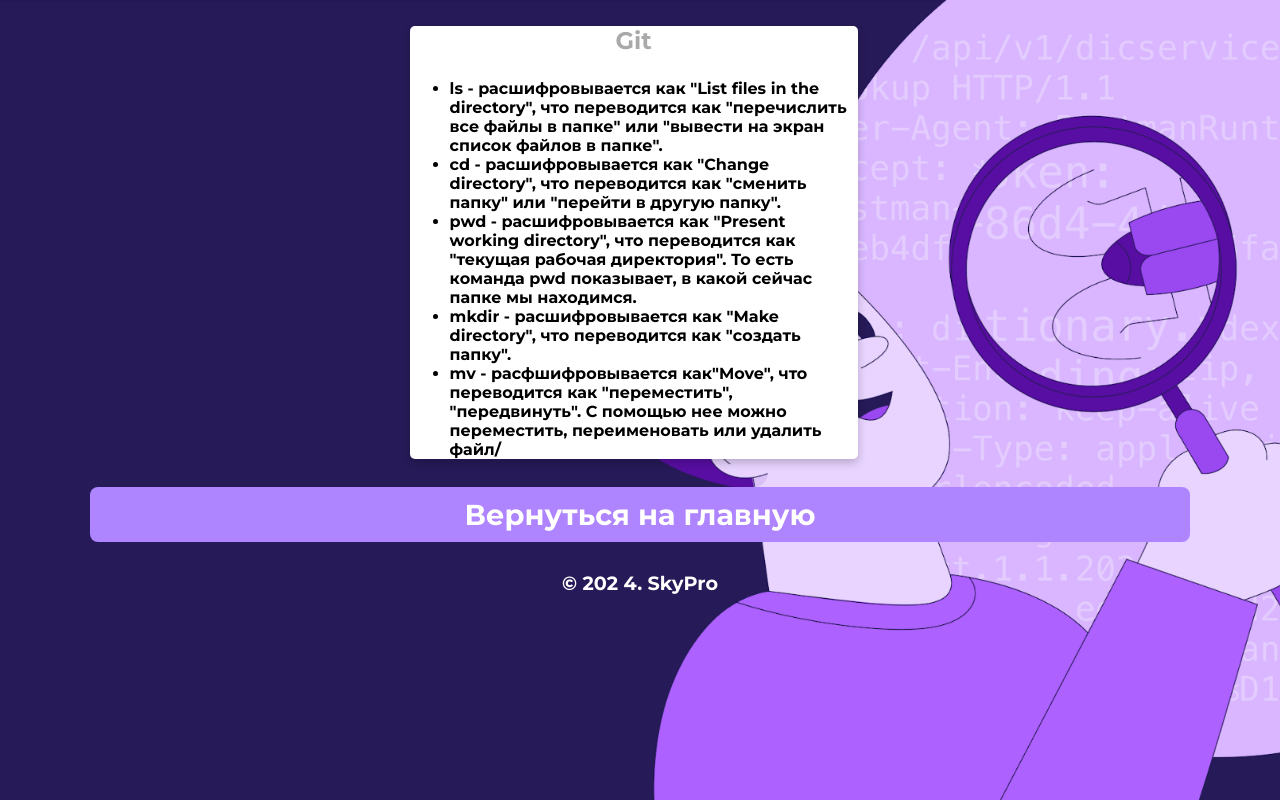
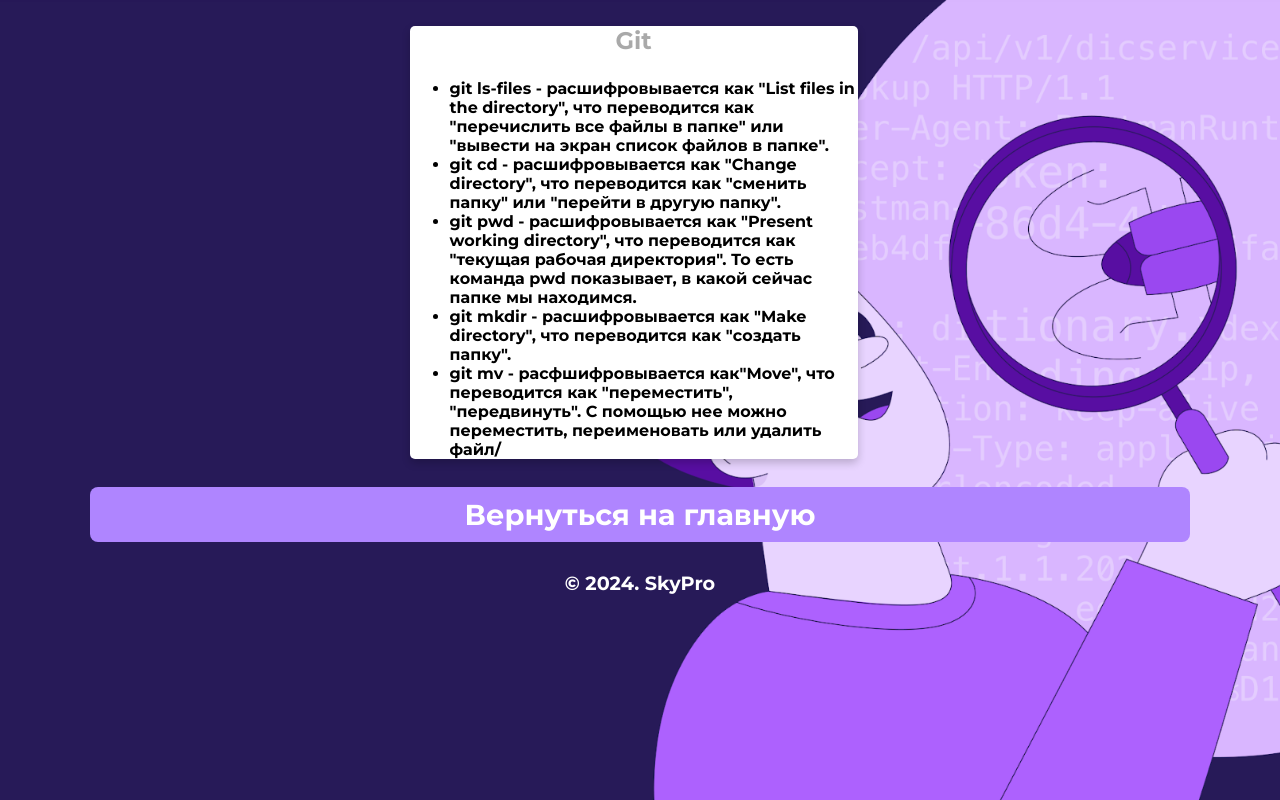
Before and after one commit to Gul45nara/lesson2, a plain HTML site: page html/git.html in a window 1280 px wide. Drawn offline with Linux system fonts and the light colour scheme.

Commit message:
add 2 fix

```diff
--- a/html/git.html
+++ b/html/git.html
@@ -14,11 +14,11 @@
       <div class="card">
          <p class="subtitle">Git</p>
           <ul>
-            <li>ls - расшифровывается как "List files in the directory", что переводится как "перечислить все файлы в папке" или "вывести на экран список файлов в папке".</li>
-            <li>cd - расшифровывается как "Change directory", что переводится как "сменить папку" или "перейти в другую папку".</li>
-            <li>pwd - расшифровывается как "Present working directory", что переводится как "текущая рабочая директория". То есть команда pwd показывает, в какой сейчас папке мы находимся. </li>
-            <li>mkdir - расшифровывается как "Make directory", что переводится как "создать папку".</li>
-            <li>mv - расфшифровывается как"Move", что переводится как "переместить", "передвинуть". С помощью нее можно переместить, переименовать или удалить файл/</li>
+            <li>git ls-files - расшифровывается как "List files in the directory", что переводится как "перечислить все файлы в папке" или "вывести на экран список файлов в папке".</li>
+            <li>git cd - расшифровывается как "Change directory", что переводится как "сменить папку" или "перейти в другую папку".</li>
+            <li>git pwd - расшифровывается как "Present working directory", что переводится как "текущая рабочая директория". То есть команда pwd показывает, в какой сейчас папке мы находимся. </li>
+            <li>git mkdir - расшифровывается как "Make directory", что переводится как "создать папку".</li>
+            <li>git mv - расфшифровывается как"Move", что переводится как "переместить", "передвинуть". С помощью нее можно переместить, переименовать или удалить файл/</li>
          </ul>
       </div>
       <!--footer-->
@@ -26,7 +26,7 @@
          <p class="location" align="center">
             <a href="../index.html">Вернуться на главную</a>
          </p>
-         &copy; 202 4. SkyPro
+         &copy; 2024. SkyPro
       </footer>
    </body>
 </html>
```
Also changed, not shown: html/cmd.html (+1 -1 lines), html/mac.html (+3 -3 lines), index.html (+5 -5 lines), defects.txt, improvements.txt, 1 other file.
